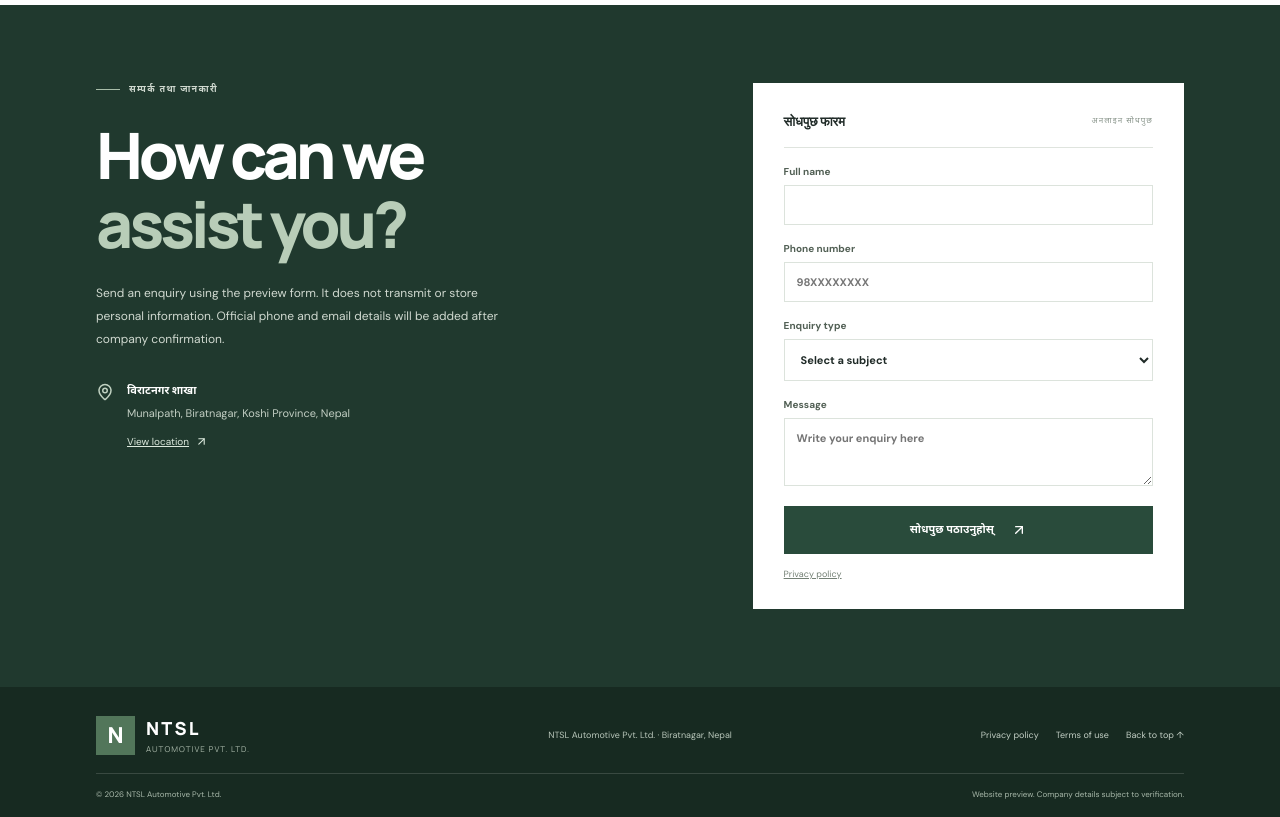
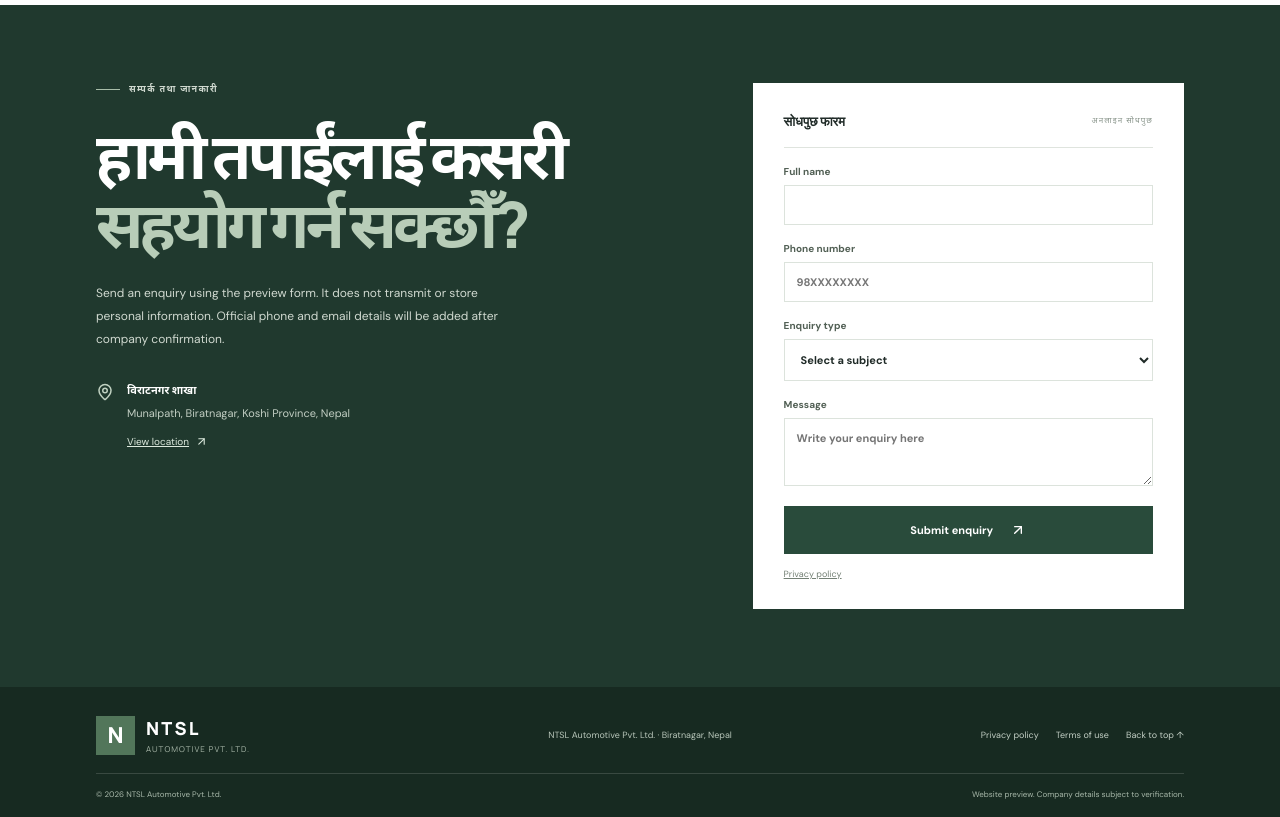
Before and after one commit to karkihubbb/ntsl-automotive, a React (Vite) app: page / in a window 1280 px wide. Shown: the part 2660-3477 px from the top of the page. Built offline with nearby package versions, Linux system fonts and the light colour scheme.

Commit message:
Improve Nepali copy and English enquiry actions

```diff
--- a/src/App.jsx
+++ b/src/App.jsx
@@ -47,7 +47,7 @@ const content = {
     top: 'NTSL अटोमोटिभ प्रा. लि.',
     location: 'विराटनगर, नेपाल',
     nav: [['गृहपृष्ठ', '#home'], ['कम्पनी', '#company'], ['ट्र्याक्टर', '#tractors'], ['सेवा सहयोग', '#support'], ['सम्पर्क', '#contact']],
-    contact: 'सम्पर्क गर्नुहोस्',
+    contact: 'Contact us',
     kicker: 'कृषि यन्त्र तथा ग्राहक सहयोग',
     headline: <>कामलाई सहज<br/>बनाउने <i>सहयोग।</i></>,
     intro: 'विराटनगरमा ट्र्याक्टरसम्बन्धी जानकारी, सोधपुछ तथा ग्राहक सहयोगका लागि स्थानीय सम्पर्क।',
@@ -70,13 +70,13 @@ const content = {
       ['पार्ट्ससम्बन्धी सोधपुछ', 'पार्ट्स र उपलब्धताबारे जानकारीका लागि सम्पर्क गर्नुहोस्।', '०३']
     ],
     contactLabel: 'सम्पर्क',
-    contactTitle: <>हामी कसरी<br/><i>सहयोग गर्न सक्छौँ?</i></>,
+    contactTitle: <>हामी तपाईंलाई कसरी<br/><i>सहयोग गर्न सक्छौँ?</i></>,
     contactText: 'तलको फारम वेबसाइटको पूर्वावलोकनका लागि मात्र हो। यसले व्यक्तिगत विवरण पठाउँदैन वा सुरक्षित गर्दैन। कम्पनीबाट पुष्टि भएपछि आधिकारिक फोन र इमेल राखिनेछ।',
     formTitle: 'सोधपुछ पठाउनुहोस्',
     name: 'पूरा नाम', phone: 'फोन नम्बर', subject: 'सोधपुछको विषय', select: 'विषय छान्नुहोस्',
     subjects: ['ट्र्याक्टरसम्बन्धी जानकारी', 'मोडेल उपलब्धता', 'सर्भिस तथा मर्मत', 'स्पेयर पार्ट्स', 'अन्य'],
     message: 'सन्देश', messageHint: 'आफ्नो जिज्ञासा लेख्नुहोस्',
-    send: 'सोधपुछ फारम जाँच गर्नुहोस्', demo: 'पूर्वावलोकन मात्र। तपाईंको विवरण पठाइएको वा सुरक्षित गरिएको छैन।',
+    send: 'Submit enquiry', demo: 'पूर्वावलोकन मात्र। तपाईंको विवरण पठाइएको वा सुरक्षित गरिएको छैन।',
     branch: 'विराटनगर शाखा',
     branchAddress: 'मुनालपथ, विराटनगर, कोशी प्रदेश, नेपाल',
     directions: 'स्थान हेर्नुहोस्',
@@ -122,7 +122,7 @@ export default function App() {
       <section className="company section" id="company"><div className="section-label">हाम्रो परिचय<span>०१ — ०३</span></div><div className="company-grid"><h2>{t.aboutTitle}</h2><div className="company-copy"><p>{t.aboutText}</p><p className="muted-note">{t.aboutNote}</p><a className="underlined-link" href="#contact">{t.contact}<ArrowUpRight size={15}/></a></div></div></section>
       <section className="tractor-section section" id="tractors"><div className="section-label">ट्र्याक्टर तथा उपकरण<span>०२ — ०३</span></div><div className="tractor-grid"><div className="tractor-photo"><img src={tractorImage} alt="Agricultural tractor product photograph" loading="lazy" decoding="async" /></div><div className="tractor-copy"><h2>{t.tractorTitle}</h2><p>{t.tractorText}</p><a className="primary-button" href="#contact">{t.tractorButton}<ArrowUpRight size={16}/></a></div></div></section>
       <section className="support section" id="support"><div className="section-label">बिक्रीपछिको सेवा<span>०३ — ०३</span></div><div className="support-heading"><h2>{t.supportTitle}</h2><p>{t.supportText}</p></div><div className="service-list">{t.services.map(([title, desc, num], i) => {const Icon = [Tractor, Wrench, Settings][i];return <article className="service-row" key={title}><span className="service-num">{num}</span><div className="service-icon"><Icon size={21}/></div><div className="service-copy"><h3>{title}</h3><p>{desc}</p></div><ArrowUpRight className="service-arrow" size={19}/></article>})}</div></section>
-      <section className="contact-section" id="contact"><div className="contact-left"><div className="eyebrow light"><span/>सम्पर्क तथा जानकारी</div><h2>{t.contactTitle}</h2><p>{t.contactText}</p><div className="branch-info"><MapPin size={18}/><div><strong>विराटनगर शाखा</strong><span>{t.branchAddress}</span><a href="https://www.google.com/maps/search/?api=1&query=Munalpath%2C+Biratnagar%2C+Nepal" target="_blank" rel="noreferrer">{t.directions}<ArrowUpRight size={13}/></a></div></div></div><form className="contact-form" onSubmit={submit}><div className="form-heading"><strong>सोधपुछ फारम</strong><span>अनलाइन सोधपुछ</span></div><label>{t.name}<input name="name" autoComplete="name" required /></label><label>{t.phone}<input name="phone" type="tel" autoComplete="tel" required placeholder="98XXXXXXXX"/></label><label>{t.subject}<select name="subject" required defaultValue=""><option value="" disabled>{t.select}</option>{t.subjects.map(s => <option key={s}>{s}</option>)}</select></label><label>{t.message}<textarea name="message" rows="3" placeholder={t.messageHint}/></label><button className="primary-button submit" type="submit">सोधपुछ पठाउनुहोस्<ArrowUpRight size={16}/></button>{sent && <p className="demo-message" role="status">{t.demo}</p>}<small className="privacy-link"><a href="/privacy.html">{t.privacy}</a></small></form></section>
+      <section className="contact-section" id="contact"><div className="contact-left"><div className="eyebrow light"><span/>सम्पर्क तथा जानकारी</div><h2>हामी तपाईंलाई कसरी<br/><i>सहयोग गर्न सक्छौँ?</i></h2><p>{t.contactText}</p><div className="branch-info"><MapPin size={18}/><div><strong>विराटनगर शाखा</strong><span>{t.branchAddress}</span><a href="https://www.google.com/maps/search/?api=1&query=Munalpath%2C+Biratnagar%2C+Nepal" target="_blank" rel="noreferrer">{t.directions}<ArrowUpRight size={13}/></a></div></div></div><form className="contact-form" onSubmit={submit}><div className="form-heading"><strong>सोधपुछ फारम</strong><span>अनलाइन सोधपुछ</span></div><label>{t.name}<input name="name" autoComplete="name" required /></label><label>{t.phone}<input name="phone" type="tel" autoComplete="tel" required placeholder="98XXXXXXXX"/></label><label>{t.subject}<select name="subject" required defaultValue=""><option value="" disabled>{t.select}</option>{t.subjects.map(s => <option key={s}>{s}</option>)}</select></label><label>{t.message}<textarea name="message" rows="3" placeholder={t.messageHint}/></label><button className="primary-button submit" type="submit">Submit enquiry<ArrowUpRight size={16}/></button>{sent && <p className="demo-message" role="status">{t.demo}</p>}<small className="privacy-link"><a href="/privacy.html">{t.privacy}</a></small></form></section>
     </main>
     <footer className="footer"><Logo/><span className="footer-center">{t.footer}</span><div className="footer-links"><a href="/privacy.html">{t.privacy}</a><a href="/terms.html">{t.terms}</a><a href="#home">{t.topLink}</a></div><div className="footer-bottom"><span>© {new Date().getFullYear()} NTSL Automotive Pvt. Ltd.</span><span>{t.footerNote}</span></div></footer>
   </div>
```
